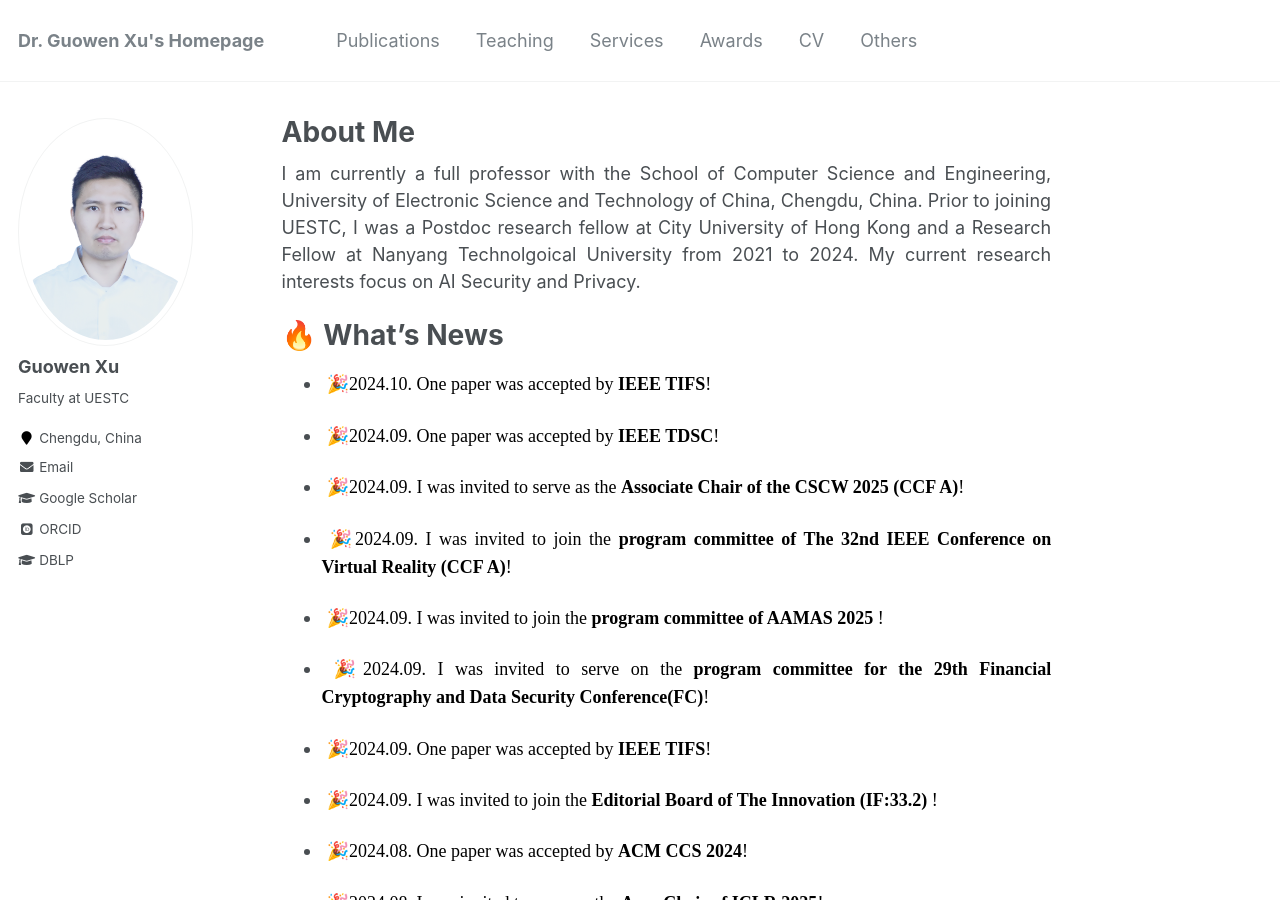
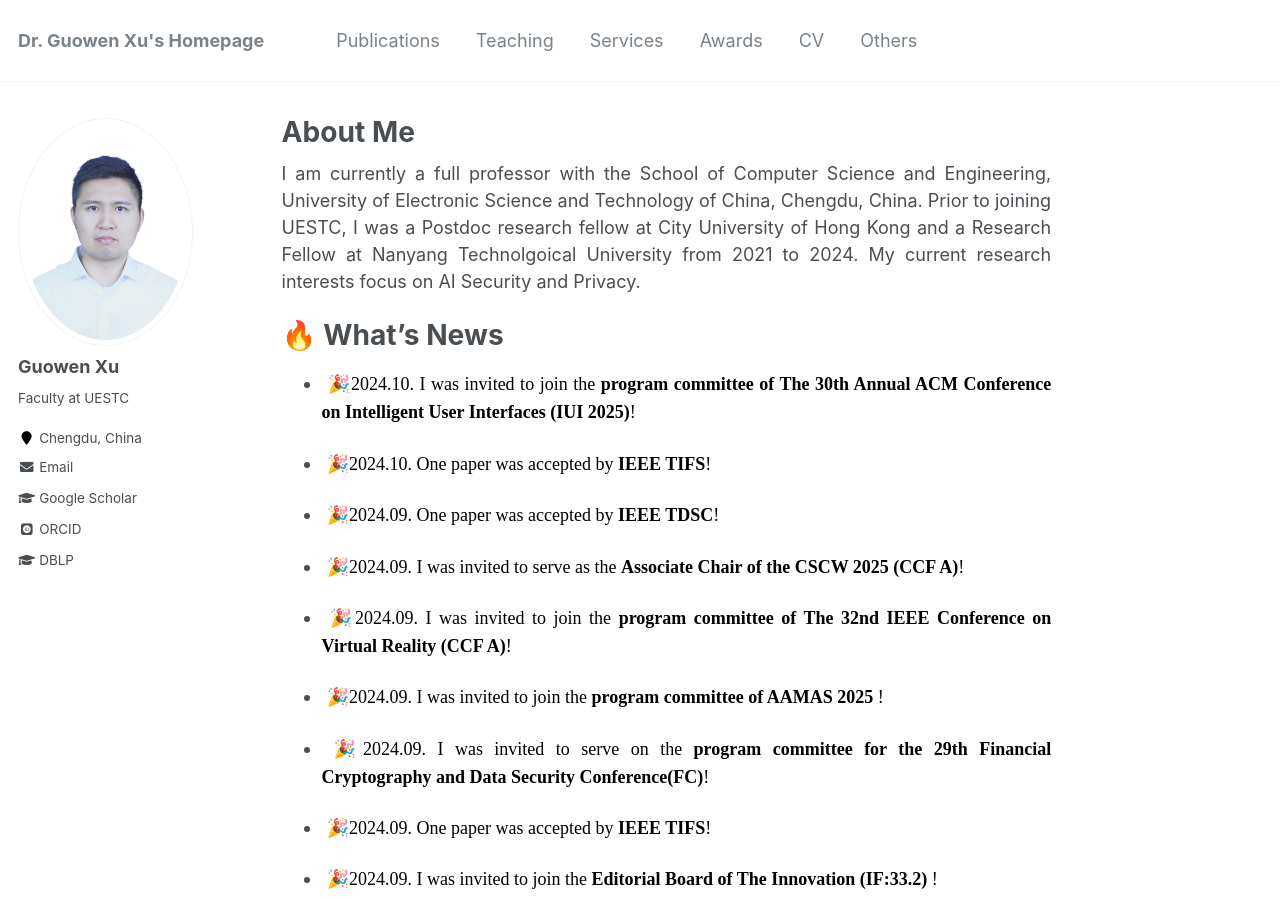
Before and after one commit to Guowen-xu/guowen-xu.github.io, a Jekyll site: the page built from _pages/about.md, in a window 1280 px wide and 900 px high. Built offline with Jekyll 4.4.1, drawn with Linux system fonts in a browser that asks for light colours; some web fonts are replaced.

Commit message:
Update about.md

```diff
--- a/_pages/about.md
+++ b/_pages/about.md
@@ -18,7 +18,8 @@ redirect_from:
 
   🔥 What's News
 ======
--   <p align="justify">&nbsp;🎉<font face="Times New Roman" color=black size=4>2024.10. One paper was accepted by <b>IEEE TIFS</b>!</font></p>
+-  <p align="justify">&nbsp;🎉<font face="Times New Roman" color=black size=4>2024.10.  I was invited to join the <b>program committee of The 30th Annual ACM Conference on Intelligent User Interfaces (IUI 2025)</b>!</font></p>
+-    <p align="justify">&nbsp;🎉<font face="Times New Roman" color=black size=4>2024.10. One paper was accepted by <b>IEEE TIFS</b>!</font></p>
 -    <p align="justify">&nbsp;🎉<font face="Times New Roman" color=black size=4>2024.09. One paper was accepted by <b>IEEE TDSC</b>!</font></p>
 -    <p align="justify">&nbsp;🎉<font face="Times New Roman" color=black size=4>2024.09.  I was invited to serve as the <b>Associate Chair of the CSCW 2025 (CCF A)</b>!</font></p>
 -   <p align="justify">&nbsp;🎉<font face="Times New Roman" color=black size=4>2024.09.  I was invited to join the <b>program committee of The 32nd IEEE Conference on Virtual Reality (CCF A)</b>!</font></p>
```
